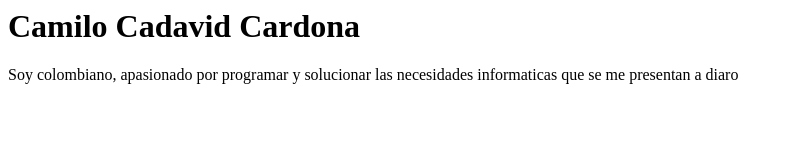
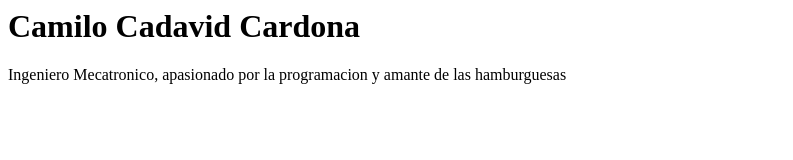
Before and after one commit to camilocca/camilocca, a plain HTML site: page index.html in a window 1280 px wide. Shown: the whole page, without its empty margins (0-793 px from the left). Drawn offline with Linux system fonts and the light colour scheme.

Commit message:
Update index.html
update january 2021

```diff
--- a/index.html
+++ b/index.html
@@ -1,2 +1,2 @@
 <h1>Camilo Cadavid Cardona </h1>
-<p> Soy colombiano, apasionado por programar y solucionar las necesidades informaticas que se me presentan a diaro</p>
+<p> Ingeniero Mecatronico, apasionado por la programacion y amante de las hamburguesas</p>
```
